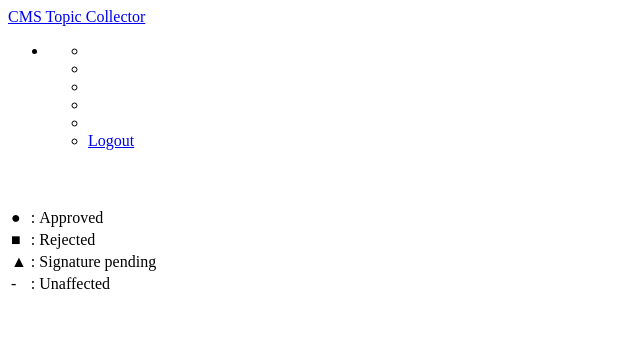
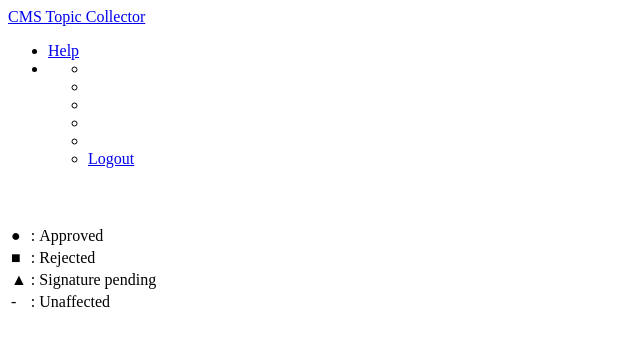
Before and after one commit to cms-sw/topic-collector, a plain HTML site: page index.html in a window 1280 px wide. Shown: the whole page, without its empty margins (0-640 px from the left). Drawn offline with nearby package versions, Linux system fonts and the light colour scheme; no server answers; files whose address does not match are found by name.

Commit message:
Add help button.

```diff
--- a/index.html
+++ b/index.html
@@ -5,6 +5,7 @@
   <div class="container-fluid">
     <a class="brand" href="http://cms-sw.github.com/cmssw/faq.html">CMS Topic Collector</a>
     <ul class="nav pull-right">
+      <li><a href="http://cms-sw.github.com/cmssw/faq.html">Help</a></li>
       <li class="dropdown">
         <a id="userInfo" class="dropdown-toggle" data-toggle="dropdown" href="#"></a>
           <ul class="dropdown-menu" role="menu" aria-labelledby="dLabel">
```
